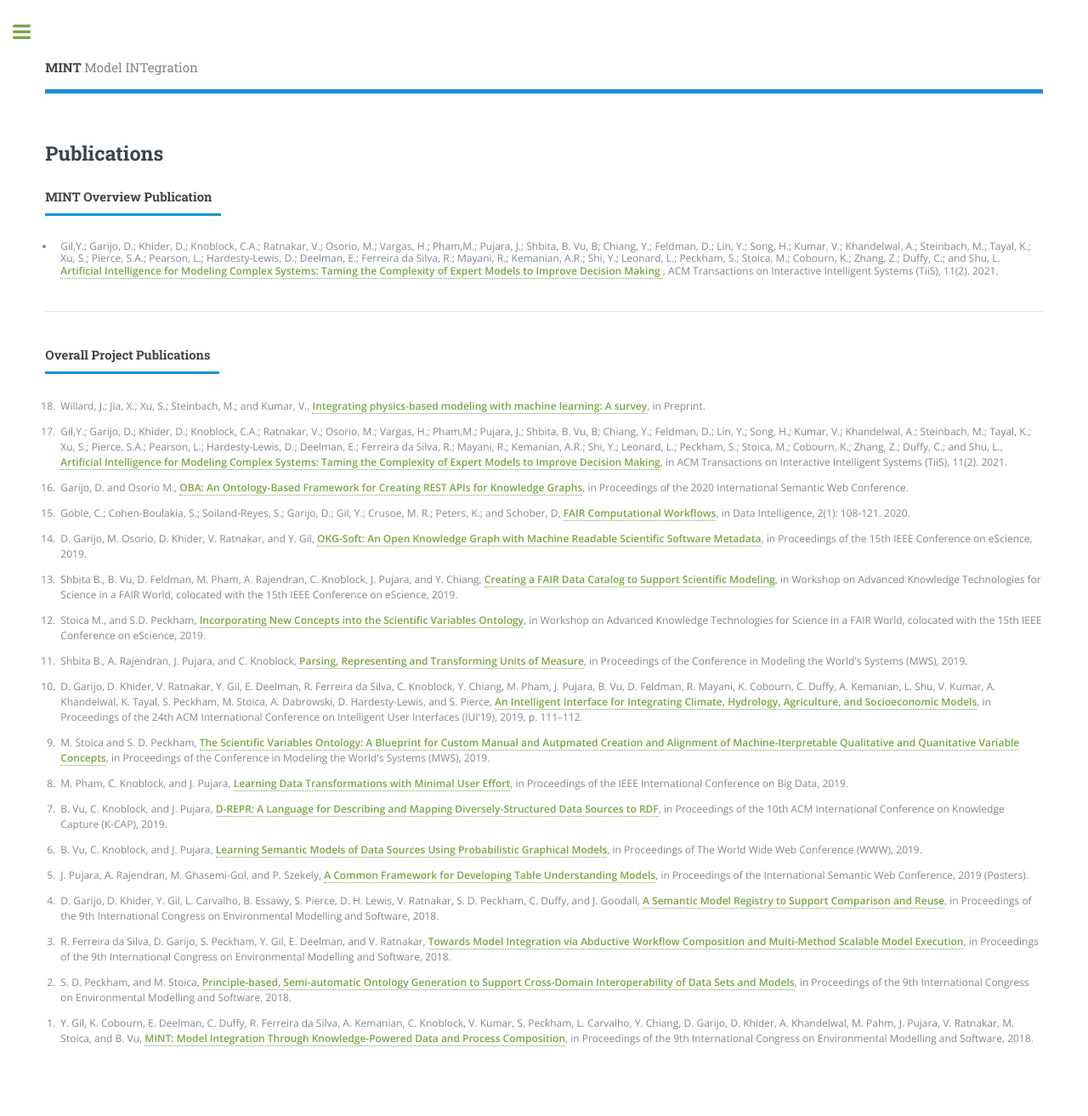
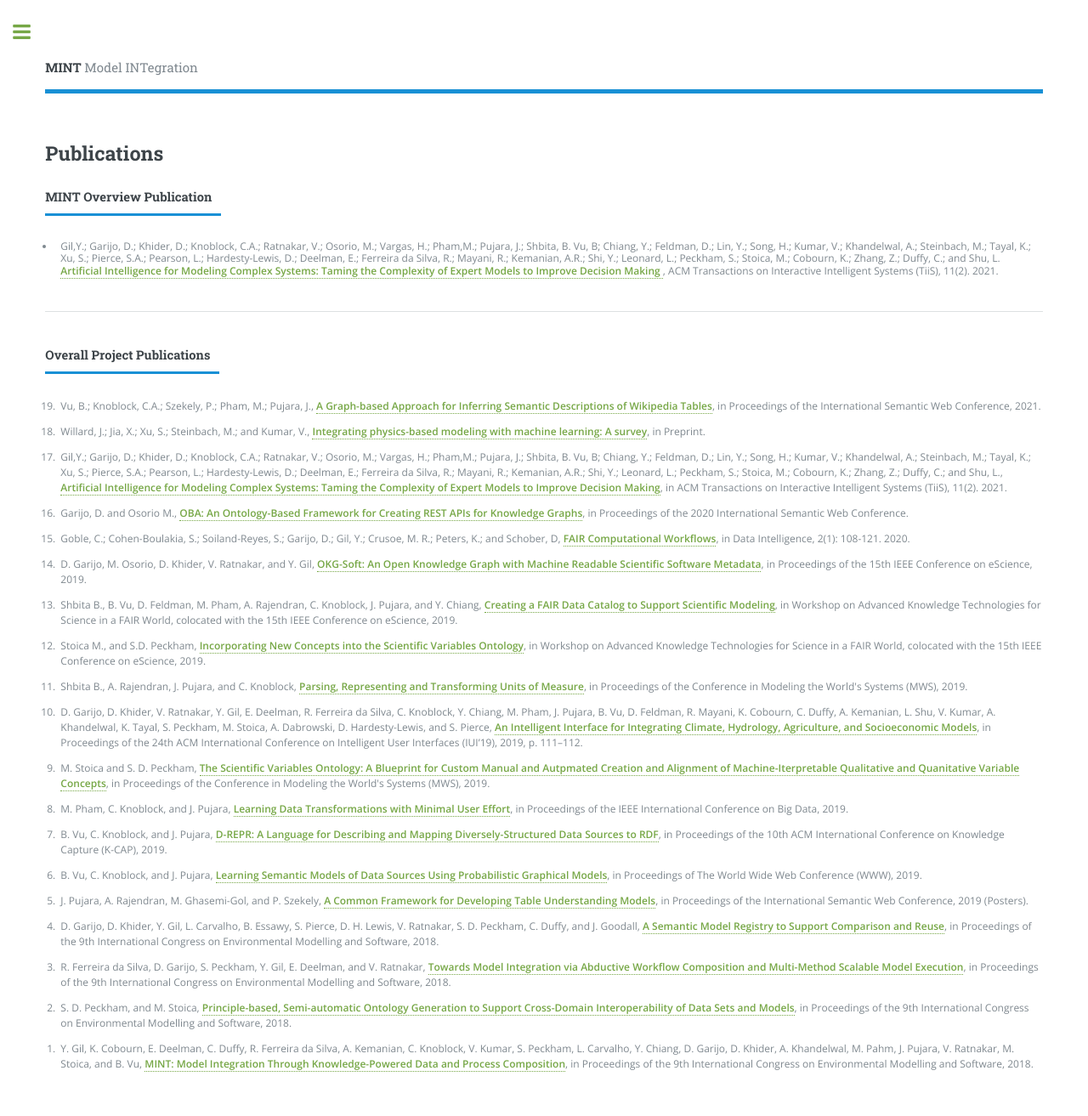
Before and after one commit to KnowledgeCaptureAndDiscovery/MINT, a Jekyll site: the page built from publications.html, in a window 1280 px wide. Shown: the whole page at 85% size. Built offline with Jekyll 4.4.1, drawn with Linux system fonts in a browser that asks for light colours; before the commit the page ends 1283 px from its top, so only the background shows below that.

Commit message:
Update publications.yml

```diff
--- a/_data/publications.yml
+++ b/_data/publications.yml
@@ -3,6 +3,11 @@
 #  authors: ""
 #  link: ""
 #  description: ""
+
+- title: "A Graph-based Approach for Inferring Semantic Descriptions of Wikipedia Tables"
+  authors: "Vu, B.; Knoblock, C.A.; Szekely, P.; Pham, M.; Pujara, J."
+  link: "https://www.dropbox.com/s/7i6k2opqmkojywn/ISWC2021_paper_205.pdf?dl=0"
+  description: "Proceedings of the International Semantic Web Conference, 2021"
 
 - title: "Integrating physics-based modeling with machine learning: A survey"
   authors: "Willard, J.; Jia, X.; Xu, S.; Steinbach, M.;  and Kumar, V."
```
